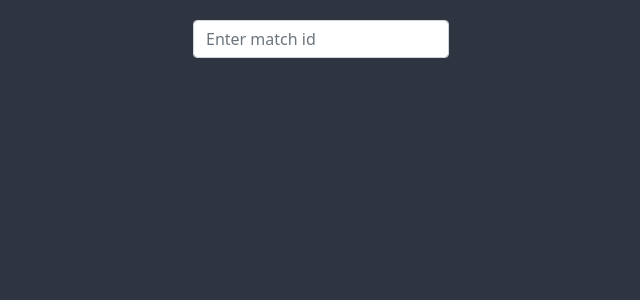
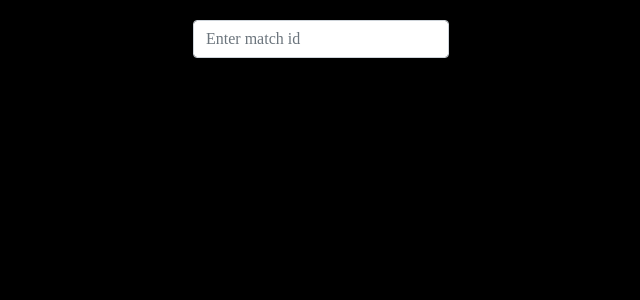
Before and after one commit to reacheight/wind, a React (Create React App) app in the folder ui/: page / in a window 1280 px wide. Shown: the top 300 px of the page, without its empty margins (319-959 px from the left). Built offline with nearby package versions, Linux system fonts and the light colour scheme.

Commit message:
Add some style (for now in js because im tired for today)

```diff
--- a/ui/src/App.css
+++ b/ui/src/App.css
@@ -1,12 +1,13 @@
 .App {
   text-align: center;
-  background-color: #2E3440;
-  font-size: 25px;
+  background-color: #000000;
+  font-size: 20px;
   color: white;
   width: 100vw;
   height: 100vh;
   margin: 0;
   padding: 0;
+  font-family: 'JetBrains Mono Light'
 }
 
 .MatchInput {
@@ -15,3 +16,7 @@
   margin-right: auto;
   padding-top: 20px;
 }
+
+ul {
+  list-style-type: none;
+}
--- a/ui/src/App.js
+++ b/ui/src/App.js
@@ -40,25 +40,41 @@
   }
 
   render() {
+    const green = {
+      color: "green"
+    }
+
+    const red = {
+      color: "red"
+    }
+
     const analysis = this.state.analysis
     const analysisLoaded = analysis && Object.keys(analysis).length !== 0
     let courierInfo
     if (analysisLoaded) {
       courierInfo = [0, 1, 2, 3, 4, 5, 6, 7, 8, 9].map((id) =>
         <li key={id.toString}>
-          {analysis.heroes[id]} courier is {analysis.couriers[id] ? "out of" : "in"} fountain
+          {analysis.heroes[id]}'s courier is {analysis.couriers[id] ? <span style={green}>out of</span> : <span style={red}>in</span>} fountain
         </li>
       )
     }
+
+    const paddingTop = {
+      paddingTop: 20
+    }
+
+
 
     return (
       <div className="App">
         <form className="MatchInput" onSubmit={this.handleSubmit}>
           <Form.Control type="text" placeholder="Enter match id" value={this.state.matchId} onChange={this.handleChange} />
         </form>
-        {analysisLoaded &&
-          <ul>{courierInfo}</ul>
-        }
+        <div style={paddingTop}>
+          {analysisLoaded &&
+            <ul>{courierInfo}</ul>
+          }
+        </div>
         {this.state.error &&
           <div> Error occured :( </div>
         }
```
